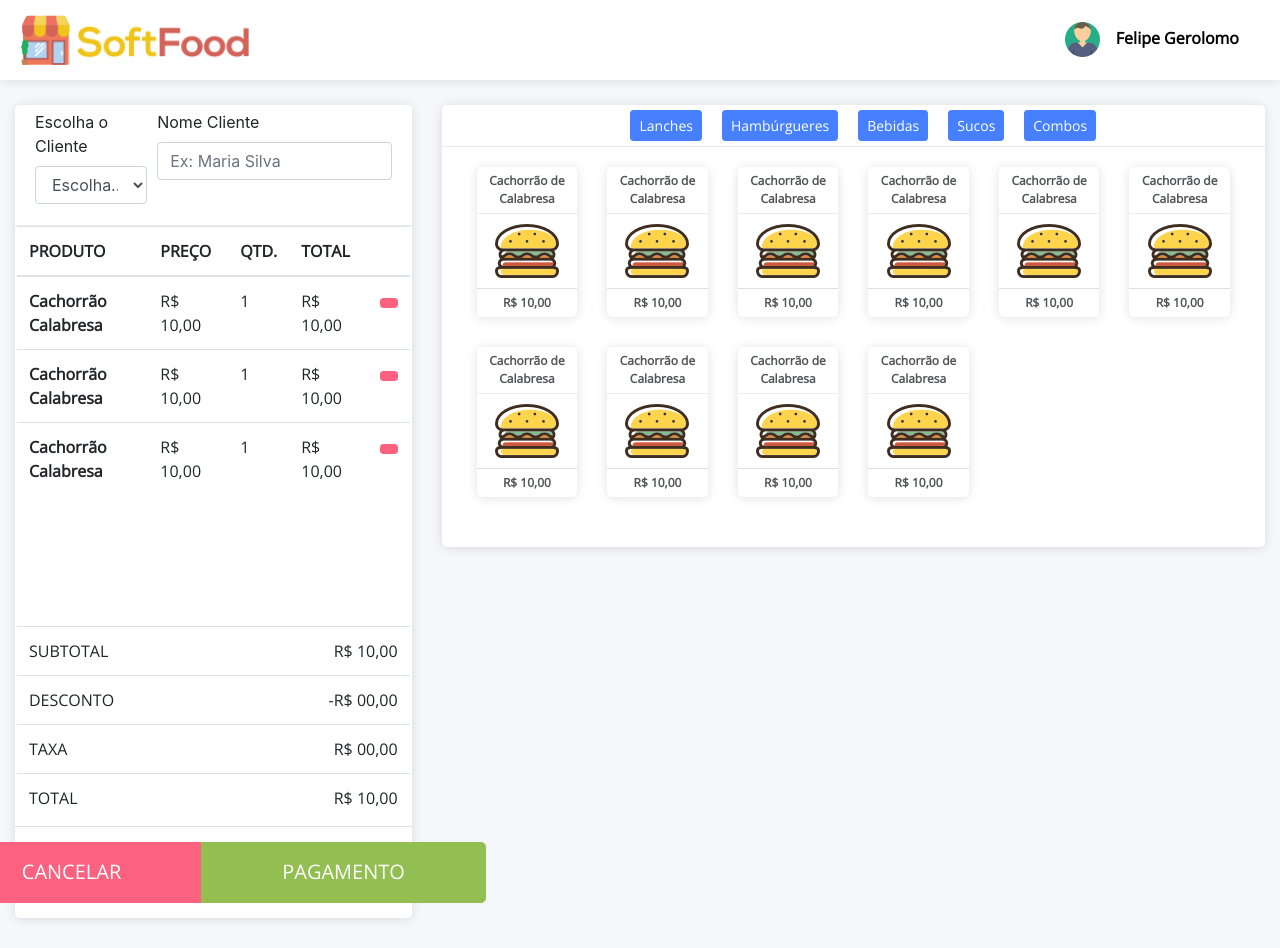
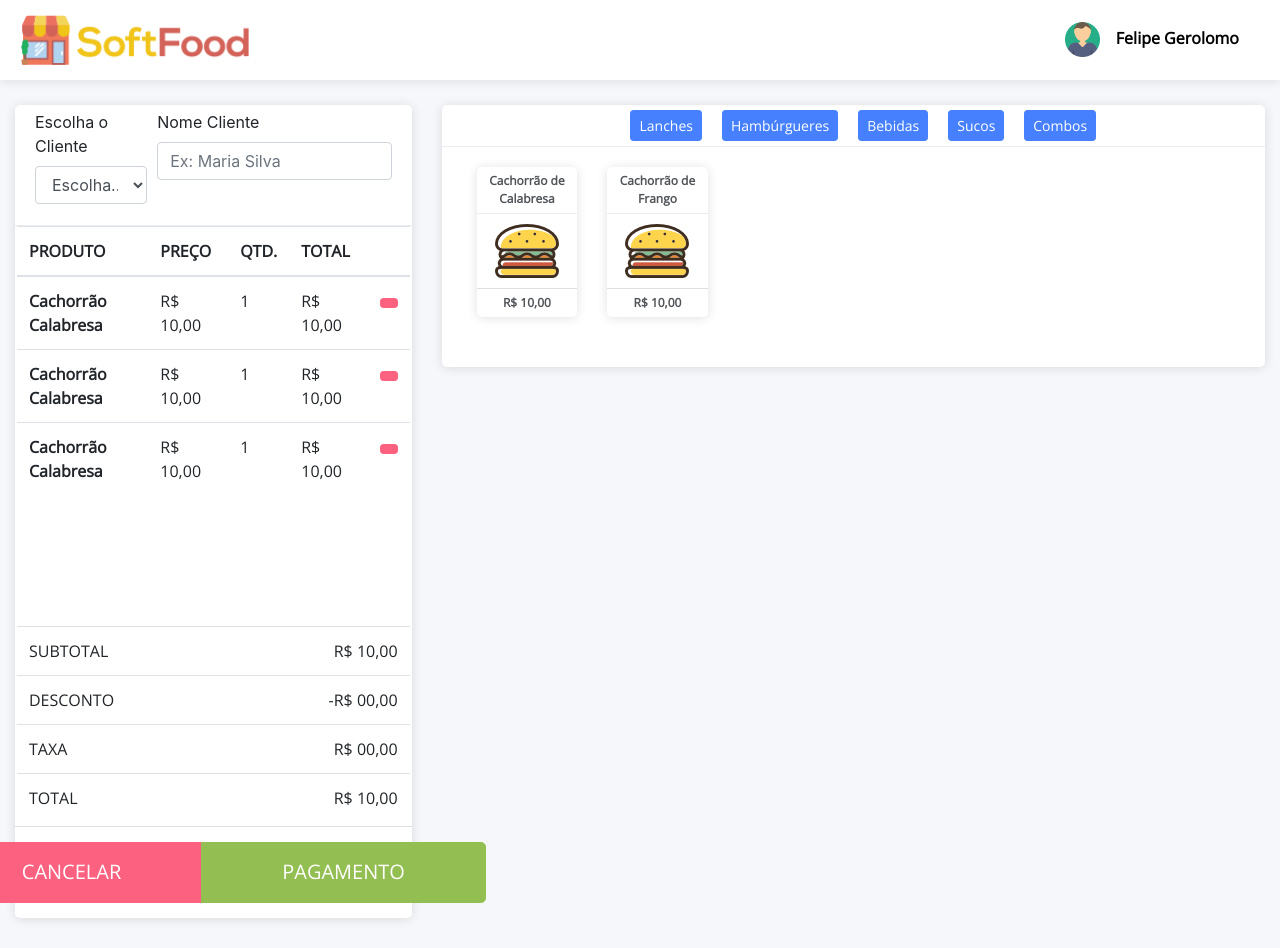
Before and after one commit to FelipeGerolomo/SoftFood, an Angular app: page /login in a window 1280 px wide. Built offline with nearby package versions, Linux system fonts and the light colour scheme; some icons are missing.

Commit message:
Foi criado o json e a funcao de teste.

```diff
--- a/src/app/app.module.ts
+++ b/src/app/app.module.ts
@@ -1,6 +1,7 @@
 import { BrowserModule } from '@angular/platform-browser';
 import { NgModule } from '@angular/core';
 import { RouterModule, Routes } from '@angular/router';
+import { HttpClientModule } from '@angular/common/http';
 
 // Bootstrap Imports
 import { AccordionModule } from 'ngx-bootstrap/accordion';
@@ -43,7 +44,8 @@ const appRoutes: Routes = [
     RouterModule.forRoot(
       appRoutes,
       { enableTracing: false } // <-- debugging purposes only
-    )
+    ),
+    HttpClientModule,
   ],
   providers: [],
   bootstrap: [AppComponent]
--- a/src/app/components/grid-itens/grid-itens.component.html
+++ b/src/app/components/grid-itens/grid-itens.component.html
@@ -1,7 +1,27 @@
 <div class="container-fluid">
   <div class="row">
 
-    <div class="col-md-2 item">
+    <div class="col-md-2 item" *ngFor="let item of itens" (click)="this.getItem(item)">
+      <div class="card">
+        <div class="card-header">
+          <div class="text-card-item">
+            <p class="text-center">{{item.NOME_ITEM}}</p>
+          </div>
+        </div>
+        <div class="card-body card-body-item">
+          <div class="img-item text-center">
+            <img class="" src="assets/img/hamburger.png" alt="">
+          </div>
+        </div>
+        <div class="card-footer">
+          <div class="text-card-item">
+            <p class="text-center">R$ {{item.VALOR}},00</p>
+          </div>
+        </div>
+      </div>
+    </div>
+
+    <!-- <div class="col-md-2 item">
       <div class="card">
         <div class="card-header">
           <div class="text-card-item">
@@ -179,27 +199,7 @@
           </div>
         </div>
       </div>
-    </div>
-
-    <div class="col-md-2 item">
-      <div class="card">
-        <div class="card-header">
-          <div class="text-card-item">
-            <p class="text-center">Cachorrão de Calabresa</p>
-          </div>
-        </div>
-        <div class="card-body card-body-item">
-          <div class="img-item text-center">
-            <img class="" src="assets/img/hamburger.png" alt="">
-          </div>
-        </div>
-        <div class="card-footer">
-          <div class="text-card-item">
-            <p class="text-center">R$ 10,00</p>
-          </div>
-        </div>
-      </div>
-    </div>
+    </div> -->
 
 
 
--- a/src/app/components/grid-itens/grid-itens.component.ts
+++ b/src/app/components/grid-itens/grid-itens.component.ts
@@ -1,4 +1,5 @@
 import { Component, OnInit } from '@angular/core';
+import { HttpClient } from '@angular/common/http';
 
 @Component({
   selector: 'app-grid-itens',
@@ -6,8 +7,21 @@ import { Component, OnInit } from '@angular/core';
   styleUrls: ['./grid-itens.component.css']
 })
 export class GridItensComponent implements OnInit {
+  itens: any;
 
-  constructor() { }
+  constructor(private http: HttpClient) {
+    this.http.get('http://localhost:4200/assets/json/items.json')
+      .subscribe(
+      (data: any[]) => {
+        this.itens = data;
+        console.log(this.itens);
+      }
+      )
+  }
+
+  getItem(id){
+    console.log(id);
+  }
 
   ngOnInit() {
   }
--- /dev/null
+++ b/src/assets/json/items.json
@@ -0,0 +1,4 @@
+[
+    {"id": 1,"NOME_ITEM": "Cachorrão de Calabresa","VALOR": 10.00},
+    {"id": 2,"NOME_ITEM": "Cachorrão de Frango","VALOR": 10.00}
+]
```
